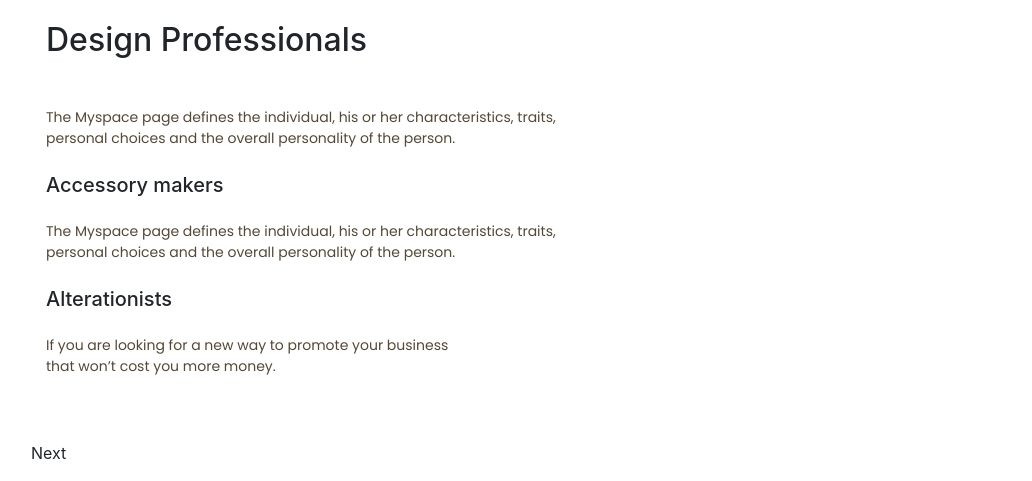
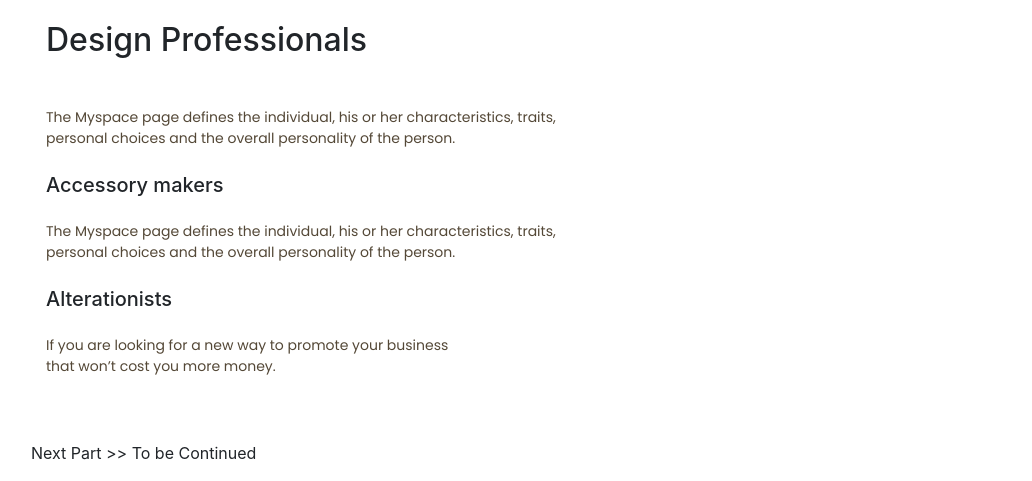
Before and after one commit to giri021/codeishere, a plain HTML site: page index.html in a window 1280 px wide. Shown: the part 922-1403 px from the top of the page, without its empty margins (39-1071 px from the left). Drawn offline with Linux system fonts and the light colour scheme.

Commit message:
second commit: Next Part >> To Be Continued

```diff
--- a/index.html
+++ b/index.html
@@ -141,7 +141,7 @@
     <section>
       <div class="container">
         <div class="row mt-5">
-          <p>Next</p>
+          <p>Next Part >> To be Continued</p>
         </div>
       </div>
     </section>
```
